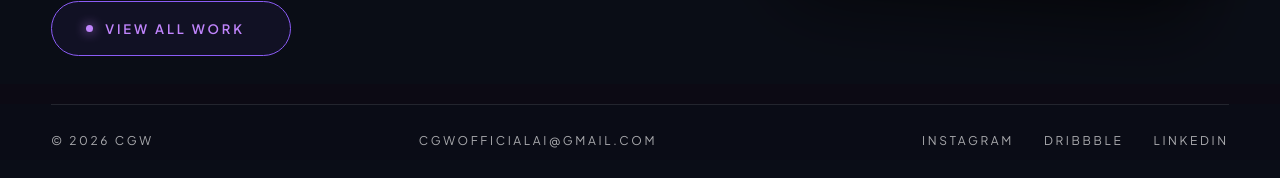
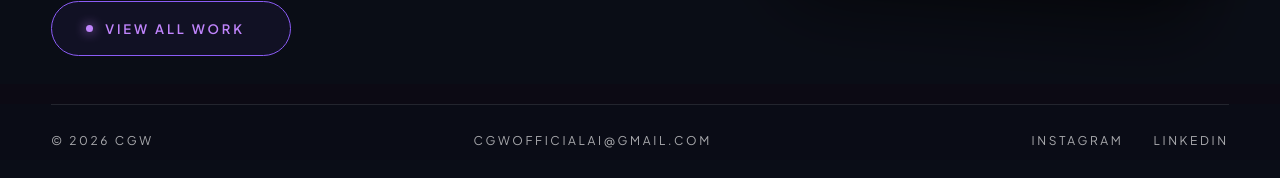
Before and after one commit to rehanshahzad6018-ux/COMPANY-WEBSITE, a website: page index.html in a window 1280 px wide. Shown: the part 1111-1289 px from the top of the page. Drawn offline with nearby package versions, Linux system fonts and the light colour scheme; some packages are replaced by stand-ins of ours; a script that the page names is missing.

Commit message:
Update footer social links: remove Dribbble, point LinkedIn to company page
Co-Authored-By: Claude Opus 4.8 <noreply@anthropic.com>

```diff
--- a/index.html
+++ b/index.html
@@ -187,8 +187,7 @@
       <a href="mailto:cgwofficialai@gmail.com" class="footer__contact">cgwofficialai@gmail.com</a>
       <div class="footer__legal">
         <a href="https://www.instagram.com/cgwofficial_ai/" target="_blank" rel="noopener">Instagram</a>
-        <a href="#">Dribbble</a>
-        <a href="#">LinkedIn</a>
+        <a href="https://www.linkedin.com/company/cgw-ai/posts/?feedView=all" target="_blank" rel="noopener">LinkedIn</a>
       </div>
     </div>
   </div>
```
Also changed, not shown: Leadership.html (+1 -2 lines), about.html (+1 -2 lines), careers.html (+1 -2 lines), contact.html (+2 -4 lines), our-work.html (+1 -2 lines), service.html (+1 -2 lines), why-cgw.html (+1 -2 lines).
